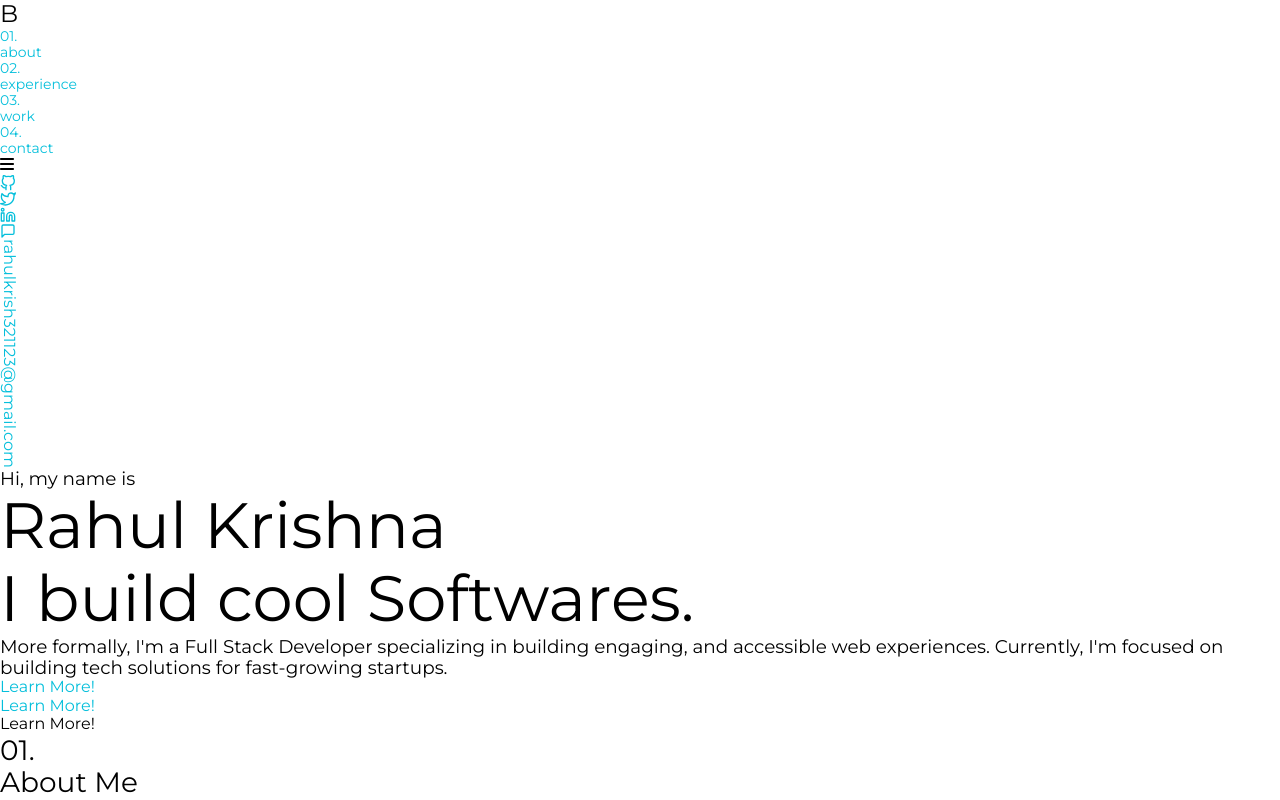
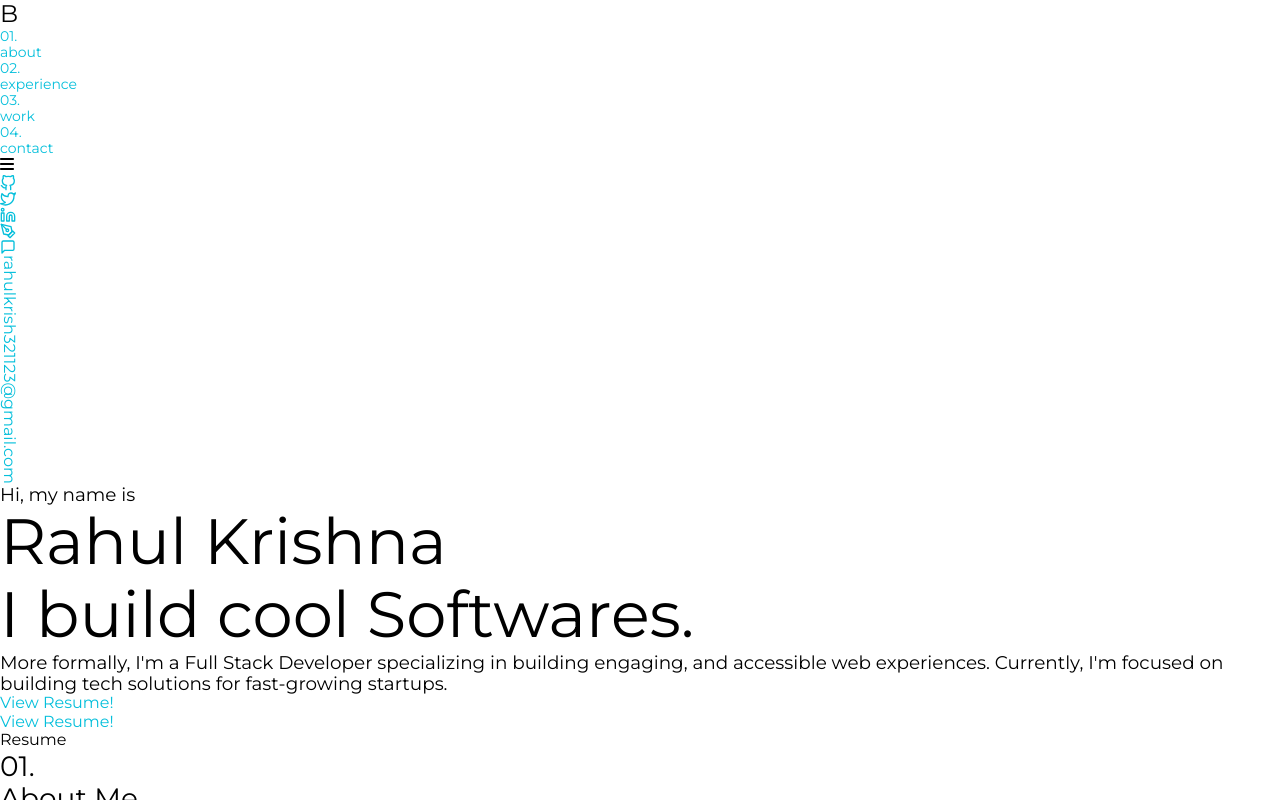
Before and after one commit to RahulKrishna-A/Portfolio-V2, a React (Vite) app: page / in a window 1280 px wide. Shown: the top 800 px of the page. Built offline with nearby package versions, Linux system fonts and the light colour scheme.

Commit message:
Added medium

```diff
--- a/src/Pages/Home/Components/About.tsx
+++ b/src/Pages/Home/Components/About.tsx
@@ -17,8 +17,8 @@ const About = ({fonts}: {
                 className={`flex flex-col gap-6 ${fonts.base}`}
             >
                 <div className='flex flex-col sm:flex-row gap-4'>
-                    <div className='flex flex-col gap-2 max-w-[600px] text-sm sm:text-xl leading-relaxed tracking-[.01rem] sm:gap-3'>
-                        <p className='font-light text-sm sm:text-[18px]'>
+                    <div   className='flex flex-col gap-2 max-w-[600px] text-sm sm:text-xl leading-relaxed tracking-[.02rem] sm:gap-3'>
+                        <p style={{lineHeight:1.5}} className='font-light text-sm sm:text-[18px] '>
                             Hey there! My name is Rahul and I enjoy creating things that live on the internet.
                             I've had the privilege of working with various high-growth <a
                             href="https://www.hosaksham.com"
--- a/src/Pages/Home/Components/Hero.tsx
+++ b/src/Pages/Home/Components/Hero.tsx
@@ -57,9 +57,9 @@ const Hero = ({fonts}: {
                 variants={item}
                 className='relative text-[#05BFDB] text-sm font-mono'
             >
-                <Button to={'#about'}>Learn More!</Button>
+                <Button to={'https://drive.google.com/file/d/1E-6aMTjop5v5xHwr33AXWGDTKDSyTuY3/view'}>View Resume!</Button>
                 <div className='absolute z-10 rounded-md whitespace-nowrap bg-[#05BFDB] px-8 py-3 top-0 left-0'>
-                    Learn More!
+                    Resume
                 </div>
             </motion.div>
         </motion.div>
--- a/src/Pages/Home/Components/Project.tsx
+++ b/src/Pages/Home/Components/Project.tsx
@@ -16,7 +16,7 @@ const Projects = ({fonts}: {
             id: 'cash',
             description:
                 'CashFlow. A webapp simulating virtual money transfers online, along with User authentication, utilises sessions to ensure Atomicity and Isolation in Transactions. Follows \'Fixed-point\' representation to eliminate decimal errors in DBs.',
-            techStack: ['ReactJS', 'NodeJS', 'Express','MongoDB','tailwindcss','JWT'],
+            techStack: ['ReactJS', 'NodeJS', 'Express','MongoDB','tailwindcss'],
             link: 'https://cash-flow-rahul.vercel.app/',
             github: "https://github.com/RahulKrishna-A/CashFlow"
         },
--- a/src/Pages/Home/Components/SocialsBar.tsx
+++ b/src/Pages/Home/Components/SocialsBar.tsx
@@ -1,5 +1,5 @@
 import {motion} from "framer-motion"
-import {FiGithub, FiLinkedin, FiMessageSquare, FiTwitter,} from 'react-icons/fi'
+import {FiGithub, FiLinkedin, FiMessageSquare, FiPenTool, FiTwitter,} from 'react-icons/fi'
 
 const SocialsSidebar = () => {
     return (
@@ -14,7 +14,8 @@ const SocialsSidebar = () => {
                     className='group '
                     title='GitHub'
                     aria-label='GitHub'
-                    href='https://www.github.com/'
+                    href='https://github.com/RahulKrishna-A'
+                    target='_blank'
                 >
                     <li className='text-gray-200 group-hover:text-[#05BFDB] hover:-translate-y-1 transition-transform  p-2'>
                         <FiGithub className='h-[20px] w-[20px]'/>
@@ -25,7 +26,8 @@ const SocialsSidebar = () => {
                     className='group '
                     title='Twitter'
                     aria-label='Twitter'
-                    href='https://twitter.com/'
+                    href='https://x.com/RahulKrishnaa28'
+                    target='_blank'
                 >
                     {' '}
                     <li className='text-gray-200 group-hover:text-[#05BFDB]  hover:-translate-y-1 transition-transform  p-2'>
@@ -37,10 +39,21 @@ const SocialsSidebar = () => {
                     className='group '
                     title='LinkedIn'
                     aria-label='LinkedIn'
-                    href='https://www.linkedin.com/in//'
+                    href='https://www.linkedin.com/in/rahul-krishnaa28/'
+                    target='_blank'
                 >
                     <li className='text-gray-200 group-hover:text-[#05BFDB] hover:-translate-y-1 transition-transform  p-2'>
                         <FiLinkedin className='h-[20px] w-[20px]'/>
+                    </li>
+                </a><a
+                    className='group '
+                    title='Medium'
+                    aria-label='Medium'
+                    href='https://medium.com/@rahulkrishna28'
+                    target='_blank'
+                >
+                    <li className='text-gray-200 group-hover:text-[#05BFDB] hover:-translate-y-1 transition-transform  p-2'>
+                        <FiPenTool className='h-[20px] w-[20px]'/>
                     </li>
                 </a>
 
--- a/src/Pages/Layout/Components/Nav.tsx
+++ b/src/Pages/Layout/Components/Nav.tsx
@@ -125,6 +125,7 @@ const Nav = ({ fonts, navItems, active, setActive }: NavProps) => {
                     </a>
                 ))}
             </motion.ul>
+
             <button
                 className='absolute top-0 right-0 flex flex-row p-6 text-[#05BFDB] sm:hidden'
                 onClick={handleMobileMenu}
```
